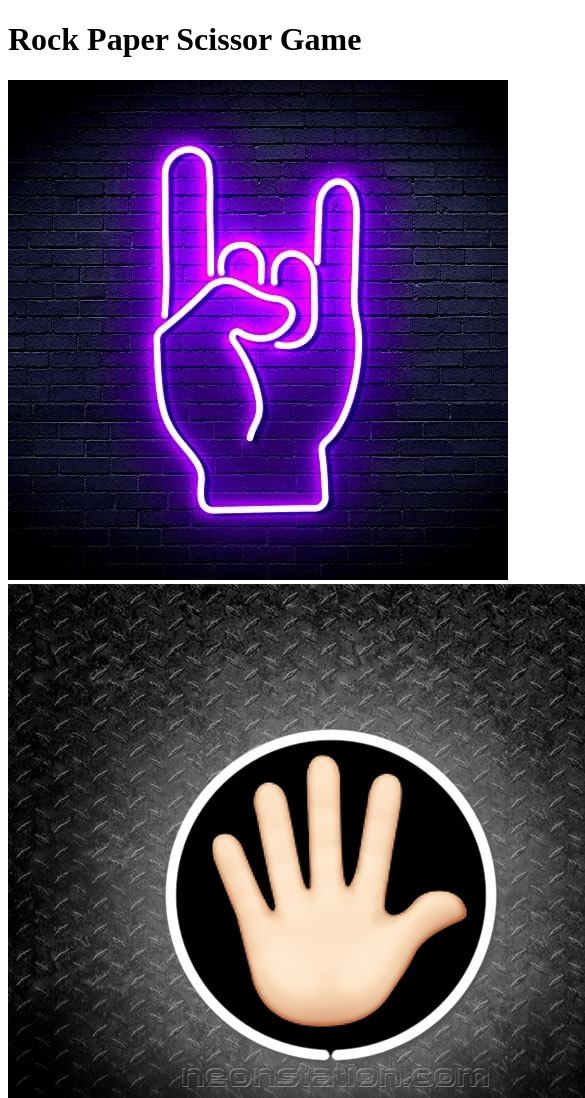
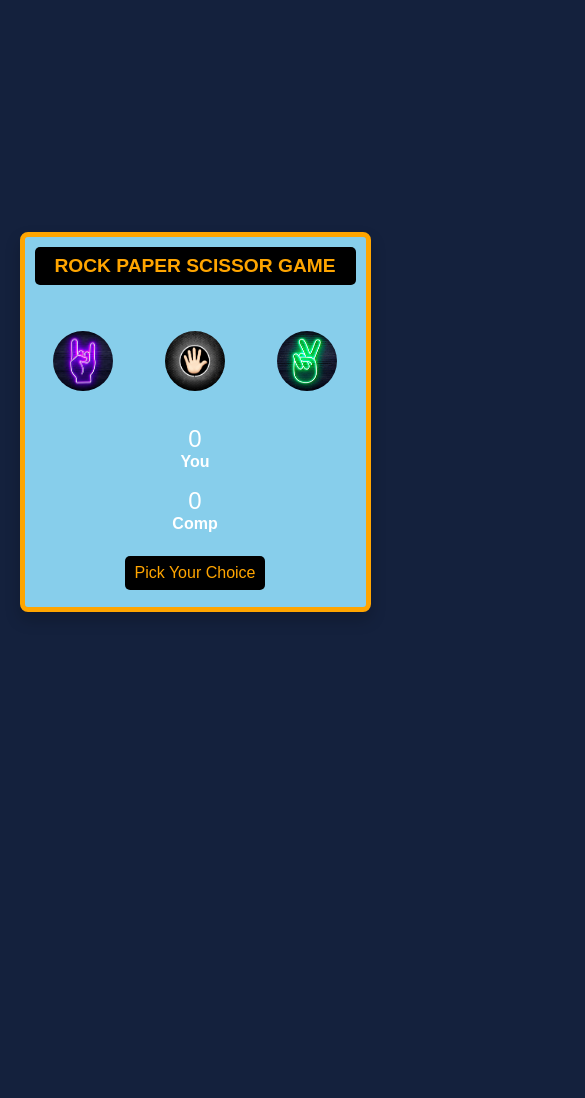
Before and after one commit to zohaibmemon1515/Rock-Paper-Scissor-Game, a plain HTML site: page index.html in a window 390 px wide. Shown: the top 1098 px of the page, 585 px wide, since content can reach past the window. After the commit the page ends 844 px from the top, so only its background shows below. Drawn offline with Linux system fonts and the light colour scheme.

Commit message:
first commit

```diff
--- a/index.html
+++ b/index.html
@@ -4,7 +4,7 @@
     <meta charset="UTF-8">
     <meta name="viewport" content="width=device-width, initial-scale=1.0">
     <title>Rock Paper Scissor Game </title>
-    <link rel="stylesheet" href="game.css">
+    <link rel="stylesheet" href="style.css">
 </head>
 <body>
     <div class="Main">
@@ -39,6 +39,6 @@
 
     </div>
 
-    <script src="game.js"></script>
+    <script src="style.js"></script>
 </body>
 </html>
--- a/style.css
+++ b/style.css
@@ -1,90 +1,180 @@
-*{
-    margin: 0%;
-    padding: 0%;
+* {
+    margin: 0;
+    padding: 0;
+    box-sizing: border-box;
+    font-family: Arial, sans-serif;
 }
 
-body{
-    background-color:  #14213d;
+body {
+    background-color: #14213d;
     display: flex;
     justify-content: center;
     align-items: center;
     height: 100vh;
-    margin: 0%;
+    margin: 0;
 }
-.Main{
-    background-color: skyblue;
-    height: 550px;
-    width: 900px;
+
+.Main {
+    background-color: #87ceeb; /* Skyblue color */
+    width: 90%;
+    max-width: 900px;
+    height: auto;
+    padding: 20px;
     border: 5px solid orange;
-    border-radius: 5px;
+    border-radius: 8px;
+    box-shadow: 0px 8px 16px rgba(0, 0, 0, 0.2);
+    display: flex;
+    flex-direction: column;
+    align-items: center;
+    text-align: center;
 }
-.Main h1{
+
+.Main h1 {
     background-color: black;
     color: orange;
-    height: 3rem;
-    font-family: 'Franklin Gothic Medium', 'Arial Narrow', Arial, sans-serif;
-    font-weight: 400;
-    text-align: center;
-    padding-top: 1rem;
-    padding-bottom: 0.5rem;
+    font-size: 2rem;
+    padding: 1rem;
+    width: 100%;
+    margin-bottom: 1rem;
+    border-radius: 5px;
+    text-transform: uppercase;
 }
-.choice{
-    height: 160px;
-    width: 160px;
+
+.Choices {
+    display: flex;
+    justify-content: center;
+    align-items: center;
+    margin-top: 20px;
+    gap: 2rem;
+    flex-wrap: wrap;
+}
+
+.choice {
+    height: 120px;
+    width: 120px;
     border-radius: 50%;
     display: flex;
     justify-content: center;
     align-items: center;
+    transition: background-color 0.3s ease, transform 0.3s ease;
 }
-.choice:hover{
-   background-color: orange;
-   cursor: pointer;
 
+.choice:hover {
+    background-color: orange;
+    transform: scale(1.1);
+    cursor: pointer;
 }
-img{
-    height: 150px;
-    width: 150px;
+
+.choice img {
+    height: 100px;
+    width: 100px;
     border-radius: 50%;
 }
-.Choices{
-    display: flex;
-    justify-content: center;
-    align-items: center;
-    margin-top: 40px;
-    gap: 2.5rem;
-}
-.scoreBoard{
+
+.scoreBoard {
     display: flex;
     justify-content: center;
     align-items: center;
     margin-top: 1.5rem;
     gap: 3rem;
 }
-#userScore, #compScore{
-    font-size: 3rem;
-    font-family: 'Gill Sans', 'Gill Sans MT', Calibri, 'Trebuchet MS', sans-serif;
-    display: flex;
-    justify-content: center;
-    text-align: center;
+
+#userScore, #compScore {
+    font-size: 2.5rem;
+    color: #fff;
 }
-#user, #comp{
-    font-size: 20px;
+
+#user, #comp {
+    font-size: 1rem;
     font-weight: bold;
+    color: #fff;
 }
-.msg{
+
+.msg {
     display: flex;
     justify-content: center;
     align-items: center;
     color: orange;
     margin-top: 2rem;
-    height: 3rem
+    height: 3rem;
 }
-#msgPick{
-    font-size: 1.5rem;
-    font-family: 'Franklin Gothic Medium', 'Arial Narrow', Arial, sans-serif;
+
+#msgPick {
+    font-size: 1.2rem;
     font-weight: 100;
     background-color: black;
-    padding: 8px;
+    color: orange;
+    padding: 10px 15px;
     border-radius: 5px;
+    text-align: center;
+}
 
+/* Responsive Styling */
+
+@media (max-width: 768px) {
+    .Main {
+        padding: 15px;
+    }
+
+    .Main h1 {
+        font-size: 1.5rem;
+    }
+
+    .choice {
+        height: 100px;
+        width: 100px;
+    }
+
+    .choice img {
+        height: 80px;
+        width: 80px;
+    }
+
+    #userScore, #compScore {
+        font-size: 2rem;
+    }
+
+    .scoreBoard {
+        gap: 2rem;
+    }
 }
+
+@media (max-width: 480px) {
+    .Main {
+        padding: 10px;
+    }
+
+    .Main h1 {
+        font-size: 1.2rem;
+        padding: 0.5rem;
+    }
+
+    .choice {
+        height: 80px;
+        width: 80px;
+    }
+
+    .choice img {
+        height: 60px;
+        width: 60px;
+    }
+
+    #userScore, #compScore {
+        font-size: 1.5rem;
+    }
+
+    .scoreBoard {
+        flex-direction: column;
+        gap: 1rem;
+    }
+
+    .msg {
+        font-size: 1rem;
+        margin-top: 1rem;
+    }
+
+    #msgPick {
+        font-size: 1rem;
+        padding: 8px 10px;
+    }
+}
```
